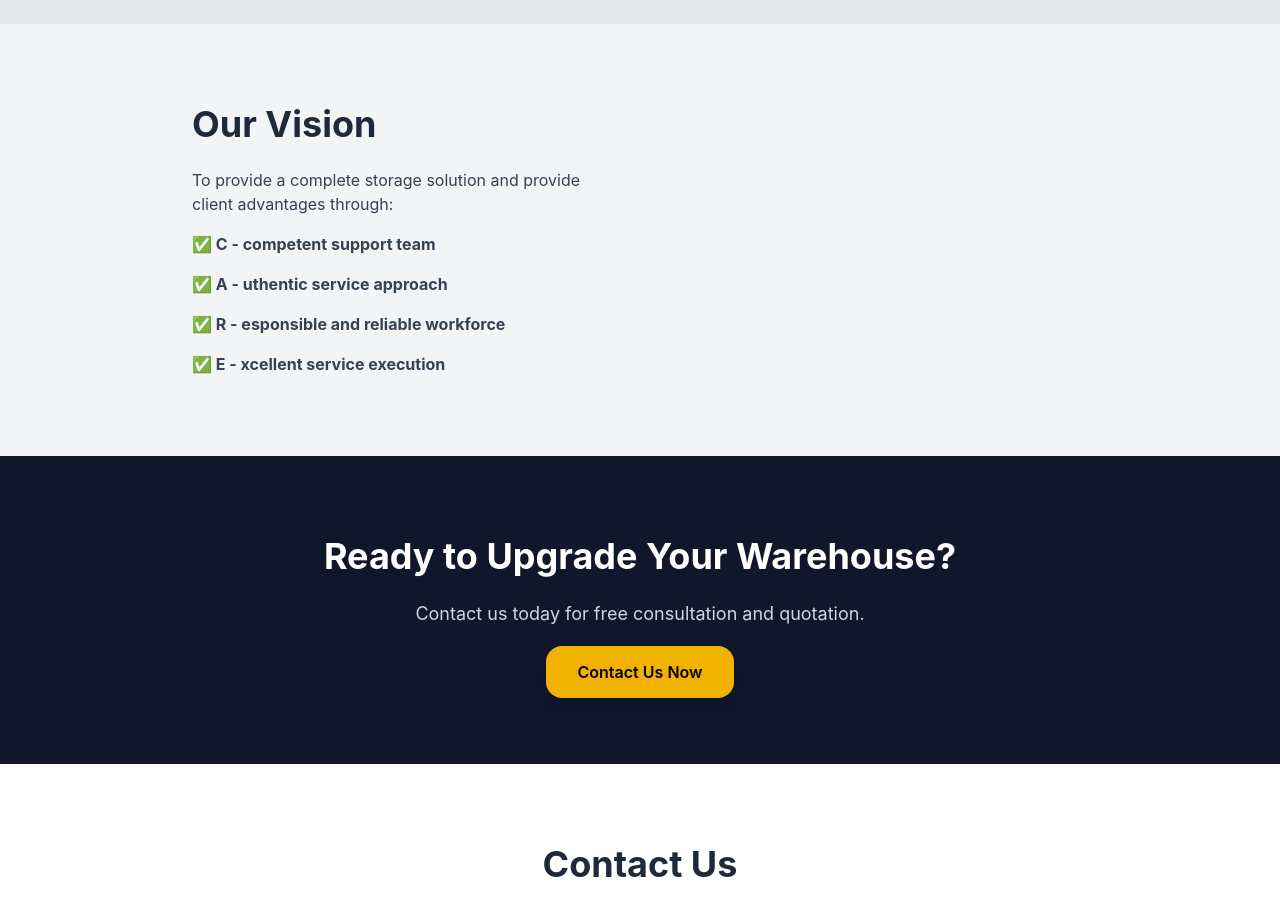
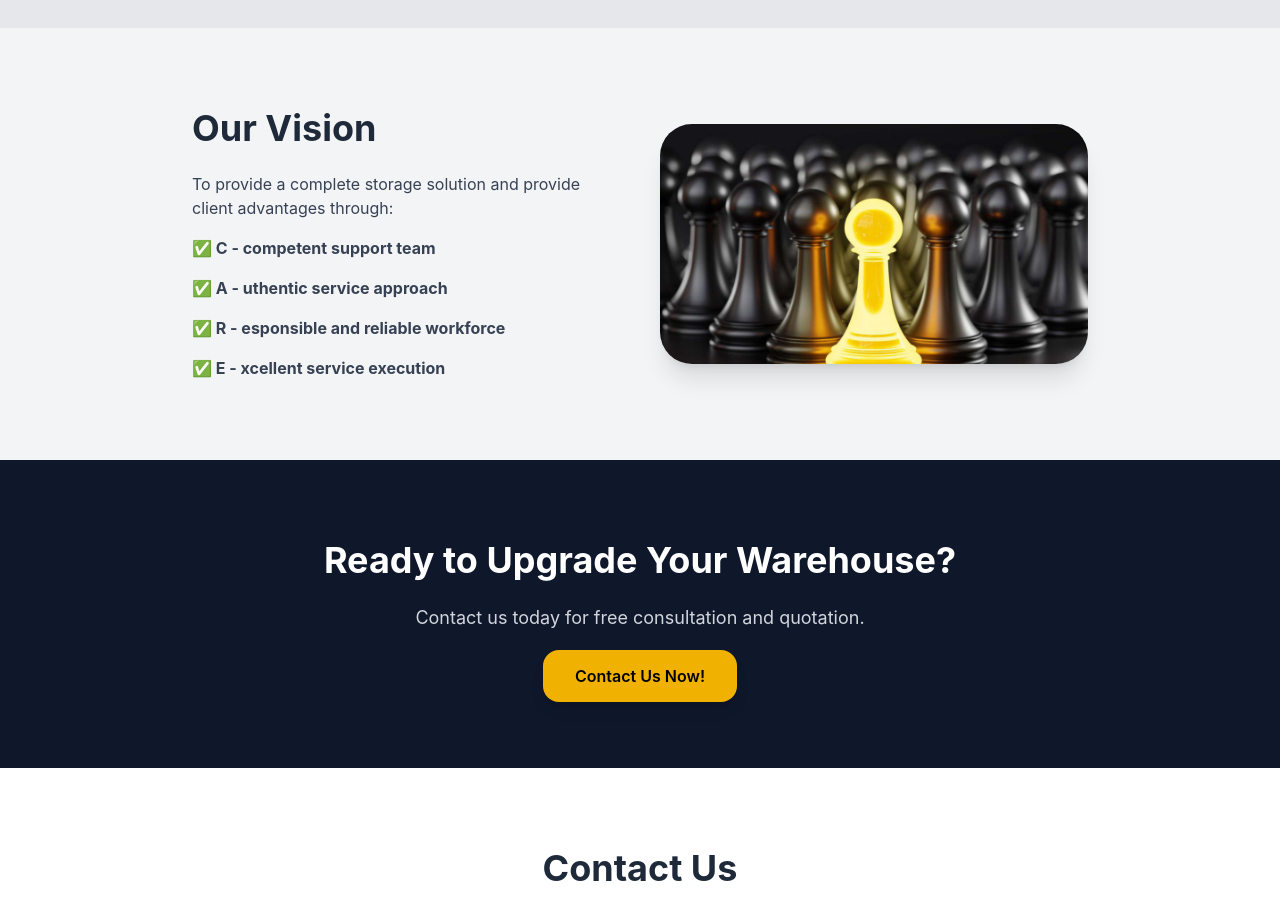
Before and after one commit to jaywilliamsapar/global-one-webpage, a React (Vite) app: page / in a window 1280 px wide. Shown: the part 1900-2797 px from the top of the page. Built offline with nearby package versions, Linux system fonts and the light colour scheme.

Commit message:
Online Logo patches by dukie speed

```diff
--- a/src/App.jsx
+++ b/src/App.jsx
@@ -7,11 +7,11 @@ export default function IndustrialLandingPage() {
 
     {/* Logo + Company Name */}
     <div className="flex items-center gap-4">
-      {/* <img class="size-12 animate-pulse ..."
+      <img class="size-12 animate-pulse ..."
         src="/logo.png"
         alt="Global One Logo"
         className="h-14 w-14 object-contain"
-      /> */}
+      />
 
       <div>
         <h1 className="text-2xl font-bold" >Global One Industrial Technologies Inc.</h1>
@@ -153,13 +153,13 @@ export default function IndustrialLandingPage() {
               <li>✅ E - xcellent service execution</li>
             </ul>
           </div>
-          {/* <div>
+          <div>
             <img
               src="/public/files/vision.png"
               alt="vision"
               className="rounded-4xl shadow-xl"
             />
-          </div> */}
+          </div>
         </div>
       </section>
 
@@ -179,7 +179,7 @@ export default function IndustrialLandingPage() {
             href="#contact-form"
             className="bg-yellow-500 hover:bg-yellow-600 text-black font-semibold px-8 py-4 rounded-2xl shadow-lg transition"
           >
-            Contact Us Now
+            Contact Us Now!
           </a>
         </div>
       </section>
```
